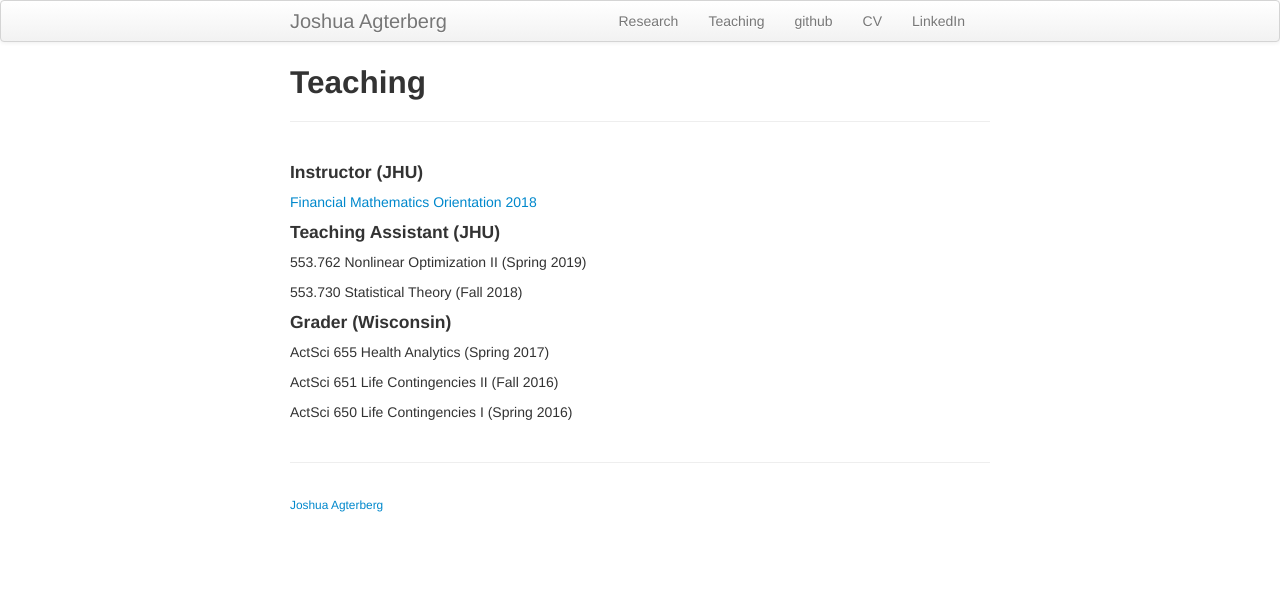
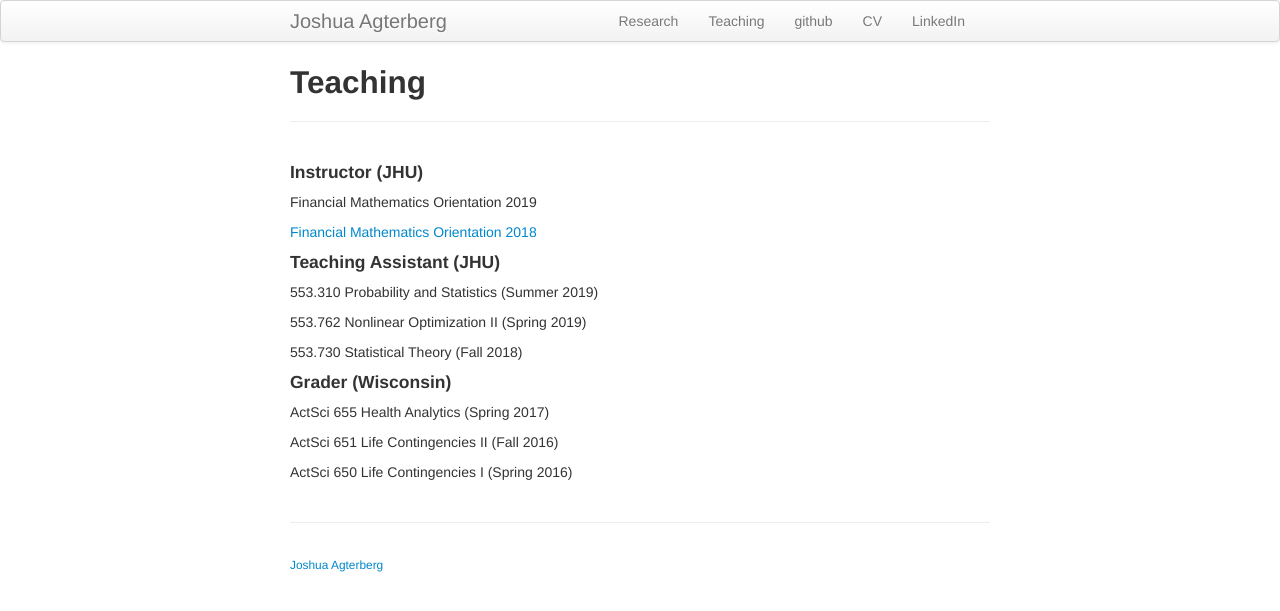
Before and after one commit to jagterberg/jagterberg.github.io, a Jekyll site: the page built from pages/teaching.md, in a window 1280 px wide. Shown: the top 611 px of the page. Built offline with Jekyll 4.4.1, drawn with Linux system fonts in a browser that asks for light colours.

Commit message:
teaching, paper submitted

```diff
--- a/pages/teaching.md
+++ b/pages/teaching.md
@@ -4,10 +4,14 @@ title: Teaching
 ---
 <h4>Instructor (JHU)</h4>
 
+Financial Mathematics Orientation 2019
+
 [Financial Mathematics Orientation 2018](fm2018.html)
 
 
 <h4>Teaching Assistant (JHU)</h4>
+
+553.310 Probability and Statistics (Summer 2019)
 
 553.762 Nonlinear Optimization II (Spring 2019)
 
```
Also changed, not shown: 1 other file.
